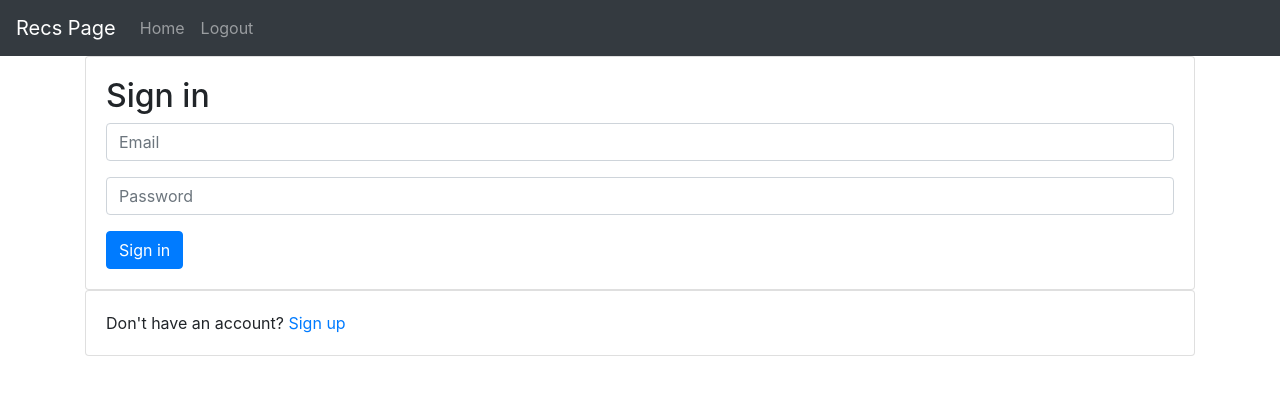
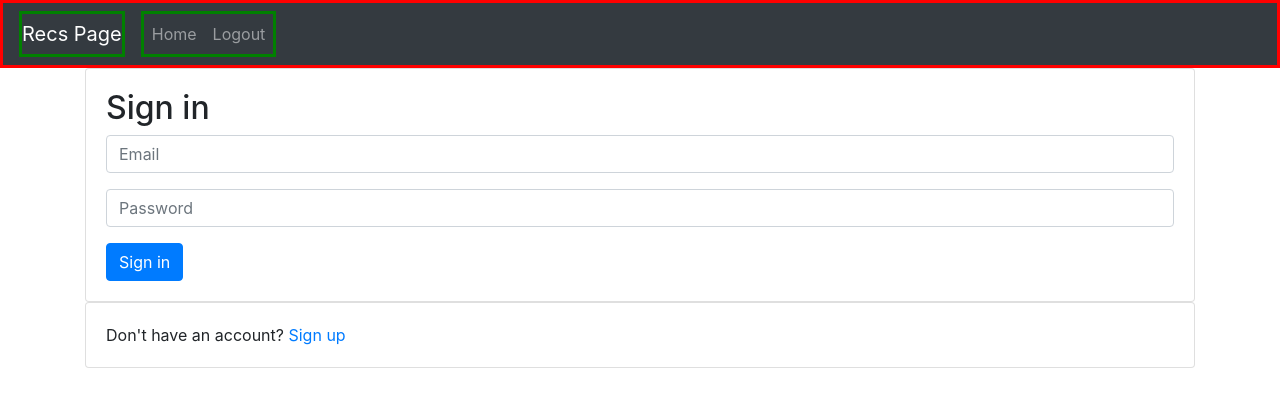
Before and after one commit to waiscodes/Recs-Page, a React (Create React App) app: page /signin in a window 1280 px wide. Shown: the top 404 px of the page. Built offline with nearby package versions, Linux system fonts and the light colour scheme; no server answers.

Commit message:
added navbar sticky

```diff
--- a/src/css/MyNavbar.css
+++ b/src/css/MyNavbar.css
@@ -0,0 +1,8 @@
+.navbar {
+  border: red solid;
+  justify-content: space-evenly;
+}
+
+.navbar > * {
+  border: solid green;
+}
--- a/src/pages/Navbar.jsx
+++ b/src/pages/Navbar.jsx
@@ -1,10 +1,11 @@
 import React from "react";
 import { Navbar, Nav } from "react-bootstrap";
+import "../css/MyNavbar.css";
 
 const MyNavbar = () => {
   return (
     <>
-      <Navbar bg='dark' variant='dark'>
+      <Navbar bg='dark' variant='dark' className='navbar' sticky='top'>
         <Navbar.Brand>Recs Page</Navbar.Brand>
         <Nav className='mr-auto'>
           <Nav.Link href='#home'>Home</Nav.Link>
```
